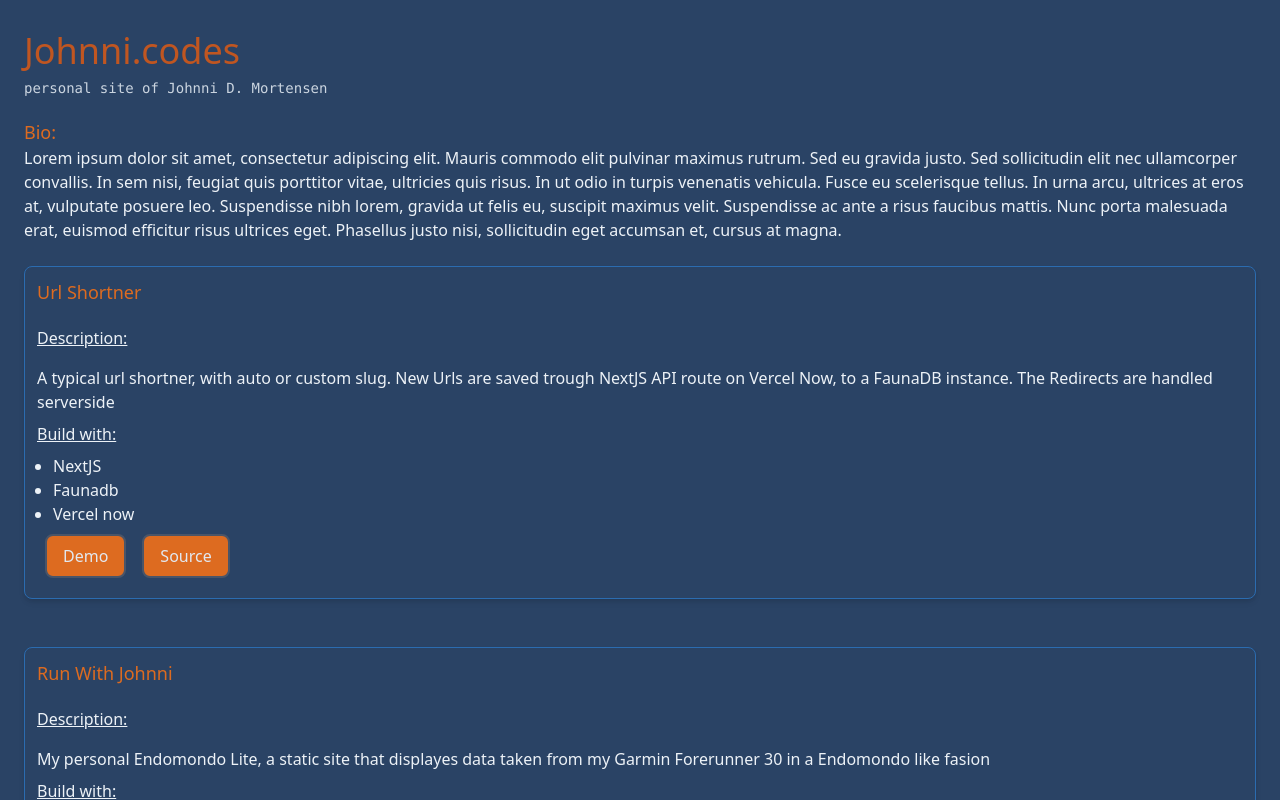
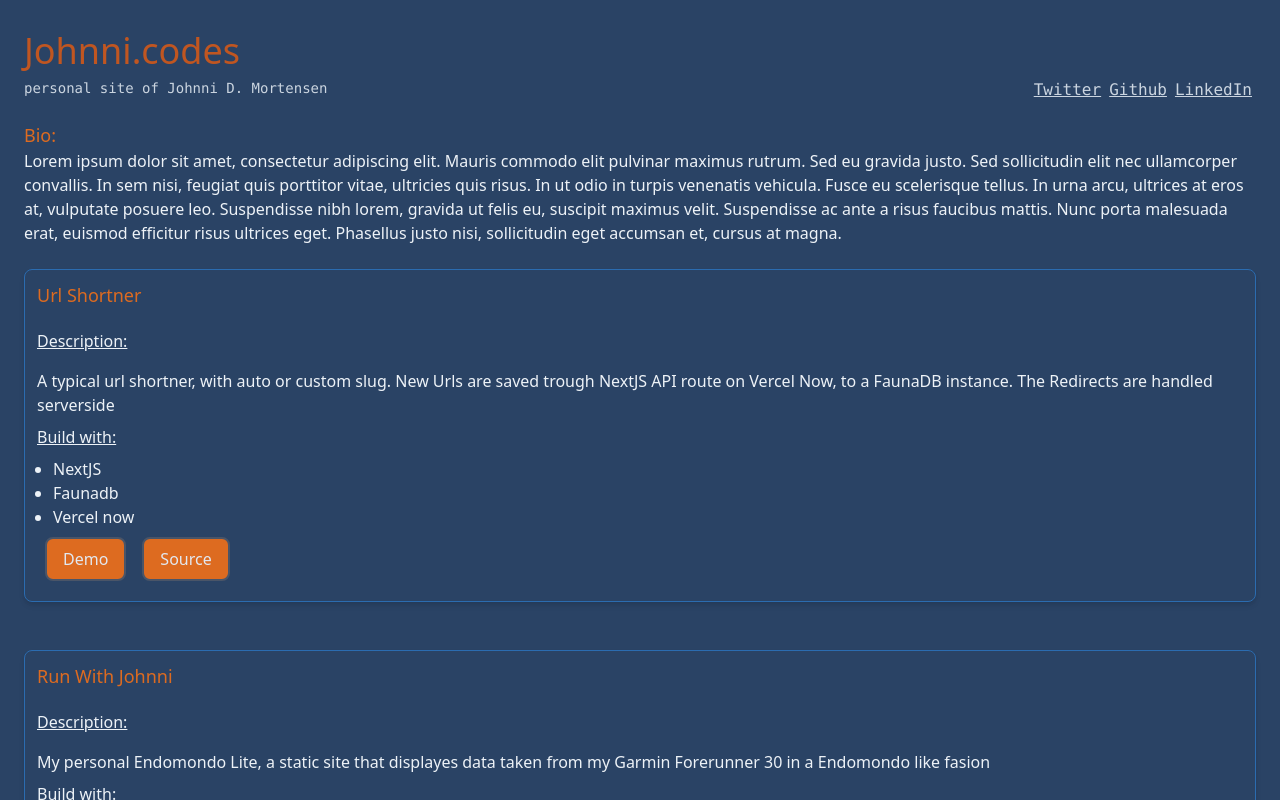
Before and after one commit to donjo9/johnnicodes, a Next.js app: page / in a window 1280 px wide. Built offline with nearby package versions, Linux system fonts and the light colour scheme.

Commit message:
Added SoMe links

```diff
--- /dev/null
+++ b/components/some.js
@@ -0,0 +1,46 @@
+import React from "react";
+
+const SoMeLinks = [
+  {
+    url: "https://www.twitter.com/johnnicodes",
+    title: "Link to my twitter account",
+    some: "Twitter",
+  },
+  {
+    url: "https://www.github.com/donjo9",
+    title: "Link to my Github account",
+    some: "Github",
+  },
+  {
+    url: "https://www.linkedin.com/in/johnnim/",
+    title: "Link to my Linked In account",
+    some: "LinkedIn",
+  },
+];
+
+const SoMeItem = ({ title, some, url }) => {
+  return (
+    <li className="mx-1">
+      <a
+        rel="noopener noreferrer"
+        href={url}
+        className="underline hover:text-orange-600 focus:text-orange-600"
+        title={title}
+      >
+        {some}
+      </a>
+    </li>
+  );
+};
+
+const SoMo = () => {
+  return (
+    <ul className="col-span-2 flex flex-row justify-end text-gray-400 font-mono">
+      {SoMeLinks.map((s) => (
+        <SoMeItem key={s.url} {...s}></SoMeItem>
+      ))}
+    </ul>
+  );
+};
+
+export default SoMo;
--- a/pages/index.js
+++ b/pages/index.js
@@ -1,13 +1,15 @@
 import Card from "../components/card";
+import SoMo from "../components/some";
 
 export default () => (
   <div className="min-h-full min-w-full  bg-blue-900 text-gray-200">
     <main className="p-6 m-auto my-0 container">
-      <header className="mb-5">
-        <h1 className="text-orange-700 font-sans text-4xl">Johnni.codes</h1>
-        <h5 className="font-mono text-gray-400 text-sm">
+      <header className="mb-5 grid grid-cols-4">
+        <h1 className="text-orange-700 font-sans text-4xl col-span-4">Johnni.codes</h1>
+        <h5 className="font-mono text-gray-400 text-sm col-span-2">
           personal site of Johnni D. Mortensen
         </h5>
+        <SoMo />
       </header>
 
       <section className="">
```
